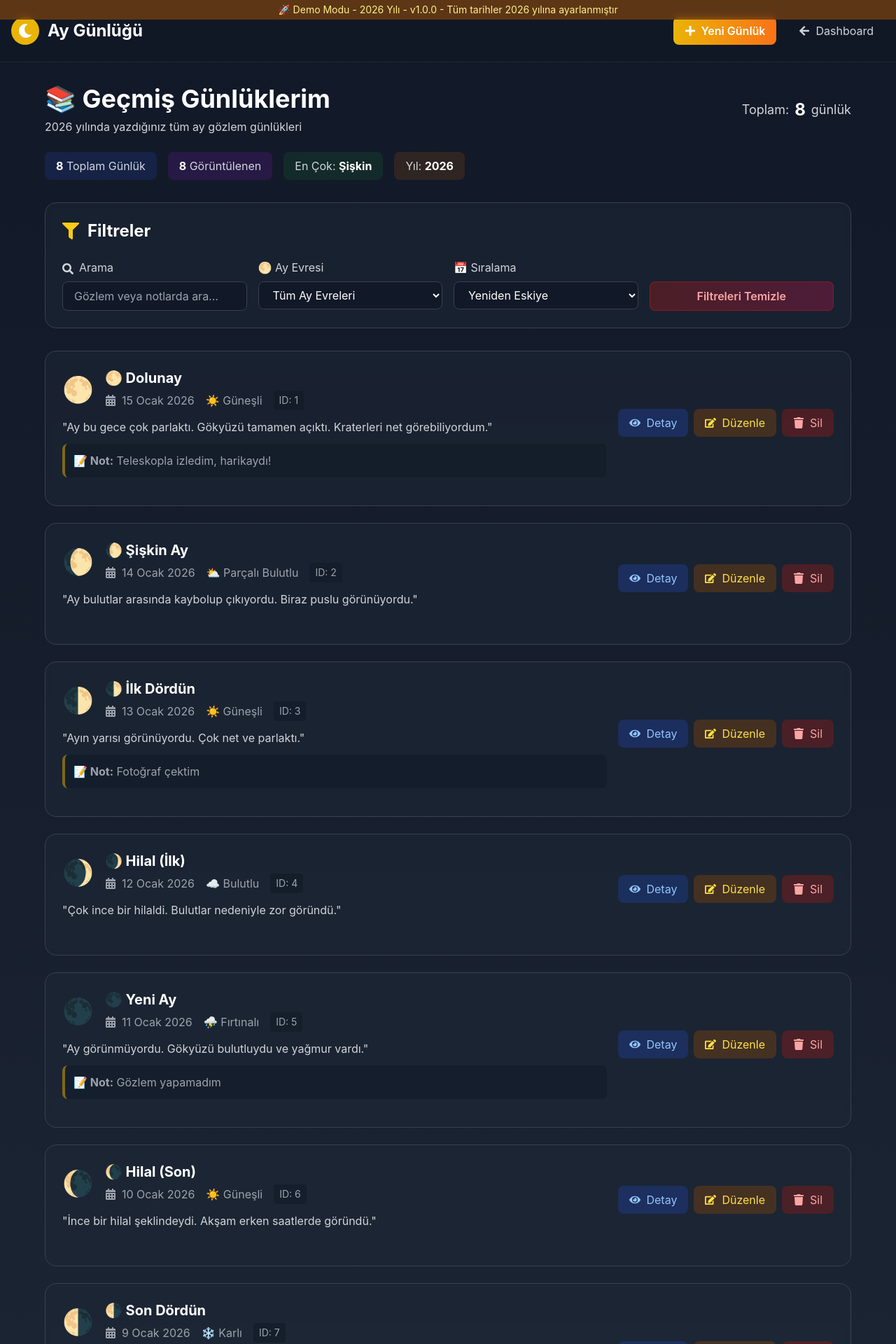
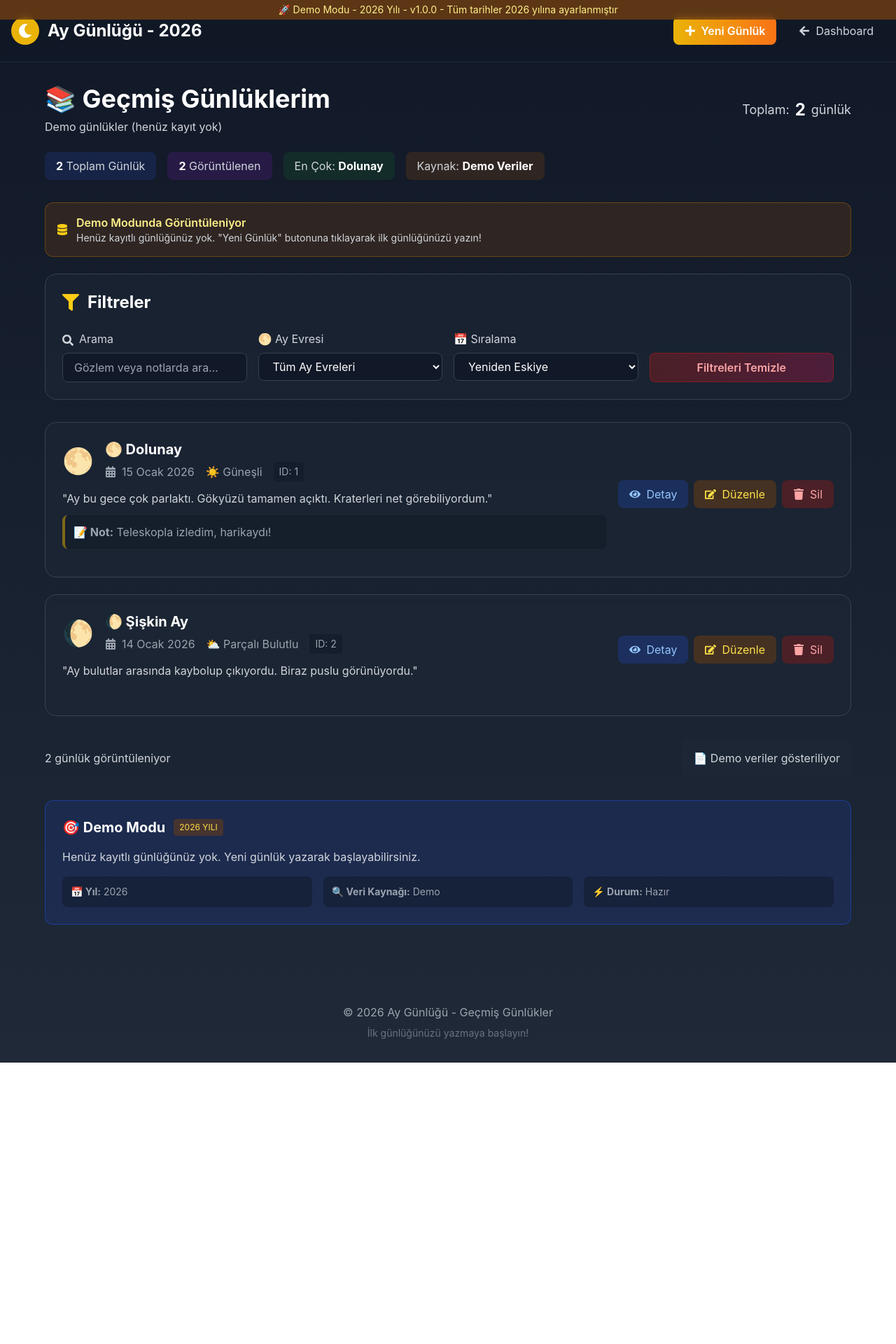
Before and after one commit to yrdgl/subasiooaygunlugum, a React (Create React App) app in the folder frontend/: page /Gunlukler in a window 1280 px wide. Shown: the top 1920 px of the page at 70% size. After the commit the page ends 1518 px from the top, so only its background shows below. Built offline with nearby package versions, Linux system fonts and the light colour scheme.

Commit message:
Update Gunlukler.js

```diff
--- a/frontend/src/pages/Gunlukler.js
+++ b/frontend/src/pages/Gunlukler.js
@@ -1,15 +1,69 @@
-import React, { useState } from 'react';
+import React, { useState, useEffect } from 'react';
 import {
   FaMoon, FaCalendarAlt, FaSearch, FaFilter,
-  FaArrowLeft, FaEye, FaTrash, FaEdit, FaPlus
+  FaArrowLeft, FaEye, FaTrash, FaEdit, FaPlus, FaDatabase
 } from 'react-icons/fa';
 import { Link, useNavigate } from 'react-router-dom';
 
 function Gunlukler() {
   const navigate = useNavigate();
 
-  // Demo günlük verileri - 2026 yılı
-  const [gunlukler] = useState([
+  const [gunlukler, setGunlukler] = useState([]);
+  const [loading, setLoading] = useState(true);
+  const [filtreler, setFiltreler] = useState({
+    arama: '',
+    ayEvresi: '',
+    baslangicTarihi: '',
+    bitisTarihi: ''
+  });
+  const [siralama, setSiralama] = useState('yeniden-eskiye');
+  const [dataSource, setDataSource] = useState('localStorage'); // 'demo' veya 'localStorage'
+
+  // localStorage'dan günlükleri yükle
+  useEffect(() => {
+    const loadGunlukler = () => {
+      setLoading(true);
+
+      try {
+        // localStorage'dan günlükleri al
+        const storedGunlukler = JSON.parse(localStorage.getItem('ayGunlukleri') || '[]');
+
+        if (storedGunlukler.length > 0) {
+          setGunlukler(storedGunlukler);
+          setDataSource('localStorage');
+        } else {
+          // Eğer localStorage'da veri yoksa demo verileri göster
+          const demoGunlukler = getDemoGunlukler();
+          setGunlukler(demoGunlukler);
+          setDataSource('demo');
+        }
+      } catch (error) {
+        console.error('Günlükler yüklenirken hata:', error);
+        // Hata durumunda demo verileri göster
+        setGunlukler(getDemoGunlukler());
+        setDataSource('demo');
+      } finally {
+        setLoading(false);
+      }
+    };
+
+    loadGunlukler();
+
+    // LocalStorage değişikliklerini dinle
+    const handleStorageChange = () => {
+      loadGunlukler();
+    };
+
+    window.addEventListener('storage', handleStorageChange);
+
+    return () => {
+      window.removeEventListener('storage', handleStorageChange);
+    };
+  }, []);
+
+  // Demo günlük verileri - localStorage'da veri yoksa gösterilecek
+  const getDemoGunlukler = () => {
+    return [
       {
         id: 1,
         tarih: "15 Ocak 2026",
@@ -25,65 +79,9 @@ function Gunlukler() {
         havaDurumu: "⛅ Parçalı Bulutlu",
         gozlem: "Ay bulutlar arasında kaybolup çıkıyordu. Biraz puslu görünüyordu.",
         notlar: ""
-    },
-    {
-      id: 3,
-      tarih: "13 Ocak 2026",
-      ayEvresi: "🌓 İlk Dördün",
-      havaDurumu: "☀️ Güneşli",
-      gozlem: "Ayın yarısı görünüyordu. Çok net ve parlaktı.",
-      notlar: "Fotoğraf çektim"
-    },
-    {
-      id: 4,
-      tarih: "12 Ocak 2026",
-      ayEvresi: "🌒 Hilal (İlk)",
-      havaDurumu: "☁️ Bulutlu",
-      gozlem: "Çok ince bir hilaldi. Bulutlar nedeniyle zor göründü.",
-      notlar: ""
-    },
-    {
-      id: 5,
-      tarih: "11 Ocak 2026",
-      ayEvresi: "🌑 Yeni Ay",
-      havaDurumu: "⛈️ Fırtınalı",
-      gozlem: "Ay görünmüyordu. Gökyüzü bulutluydu ve yağmur vardı.",
-      notlar: "Gözlem yapamadım"
-    },
-    {
-      id: 6,
-      tarih: "10 Ocak 2026",
-      ayEvresi: "🌘 Hilal (Son)",
-      havaDurumu: "☀️ Güneşli",
-      gozlem: "İnce bir hilal şeklindeydi. Akşam erken saatlerde göründü.",
-      notlar: ""
-    },
-    {
-      id: 7,
-      tarih: "9 Ocak 2026",
-      ayEvresi: "🌗 Son Dördün",
-      havaDurumu: "❄️ Karlı",
-      gozlem: "Ayın yarısı görünüyordu ama kar nedeniyle pusluydu.",
-      notlar: "Hava çok soğuktu"
-    },
-    {
-      id: 8,
-      tarih: "8 Ocak 2026",
-      ayEvresi: "🌖 Şişkin Ay (Son)",
-      havaDurumu: "☀️ Güneşli",
-      gozlem: "Ay neredeyse dolunay gibiydi. Çok parlaktı.",
-      notlar: ""
       }
-  ]);
-
-  const [filtreler, setFiltreler] = useState({
-    arama: '',
-    ayEvresi: '',
-    baslangicTarihi: '',
-    bitisTarihi: ''
-  });
-
-  const [siralama, setSiralama] = useState('yeniden-eskiye');
+    ];
+  };
 
   const ayEvreleri = [
     { emoji: '🌑', ad: 'Yeni Ay', deger: 'yeni' },
@@ -110,7 +108,21 @@ function Gunlukler() {
 
   const handleGunlukSil = (id) => {
     if (window.confirm('Bu günlüğü silmek istediğinize emin misiniz?')) {
-      alert(`Günlük silindi! (ID: ${id}) - Firebase eklenecek`);
+      // LocalStorage'dan sil
+      const mevcutGunlukler = JSON.parse(localStorage.getItem('ayGunlukleri') || '[]');
+      const yeniGunlukler = mevcutGunlukler.filter(gunluk => gunluk.id !== id);
+      localStorage.setItem('ayGunlukleri', JSON.stringify(yeniGunlukler));
+
+      // State'i güncelle
+      setGunlukler(yeniGunlukler);
+
+      // Eğer tüm günlükler silindiyse demo verilere geç
+      if (yeniGunlukler.length === 0) {
+        setGunlukler(getDemoGunlukler());
+        setDataSource('demo');
+      }
+
+      alert(`Günlük silindi! (ID: ${id})`);
     }
   };
 
@@ -188,7 +200,17 @@ function Gunlukler() {
     const enCok = Object.entries(evreler)
       .sort((a, b) => b[1] - a[1])[0];
 
-    return enCok ? enCok[0] : 'Dolunay';
+    return enCok ? enCok[0] : 'Henüz yok';
+  };
+
+  // LocalStorage'ı temizle (demo için)
+  const handleLocalStorageTemizle = () => {
+    if (window.confirm('Tüm kayıtlı günlükleri silmek istediğinize emin misiniz? Bu işlem geri alınamaz!')) {
+      localStorage.removeItem('ayGunlukleri');
+      setGunlukler(getDemoGunlukler());
+      setDataSource('demo');
+      alert('Tüm günlükler silindi! Demo veriler gösteriliyor.');
+    }
   };
 
   return (
@@ -202,7 +224,7 @@ function Gunlukler() {
                 <FaMoon className="text-white text-xl" />
               </div>
               <h1 className="text-2xl font-bold text-white">
-                Ay Günlüğü
+                Ay Günlüğü - 2026
               </h1>
             </div>
 
@@ -238,21 +260,34 @@ function Gunlukler() {
                   📚 Geçmiş Günlüklerim
                 </h1>
                 <p className="text-gray-300">
-                  2026 yılında yazdığınız tüm ay gözlem günlükleri
+                  {dataSource === 'localStorage'
+                    ? 'Kayıtlı günlükleriniz'
+                    : 'Demo günlükler (henüz kayıt yok)'}
                 </p>
               </div>
 
-              <div className="mt-4 md:mt-0">
+              <div className="mt-4 md:mt-0 flex items-center space-x-4">
                 <div className="flex items-center space-x-2 text-lg">
                   <span className="text-gray-300">Toplam:</span>
                   <span className="font-bold text-white text-2xl">{toplamGunluk}</span>
                   <span className="text-gray-300">günlük</span>
                 </div>
+
+                {dataSource === 'localStorage' && (
+                  <button
+                    onClick={handleLocalStorageTemizle}
+                    className="px-3 py-1 bg-red-900/50 text-red-300 text-sm rounded-lg hover:bg-red-900/70"
+                    title="Tüm kayıtlı günlükleri sil"
+                  >
+                    <FaDatabase className="inline mr-1" />
+                    Temizle
+                  </button>
+                )}
               </div>
             </div>
 
             <div className="flex flex-wrap gap-4">
-              <div className="bg-blue-900/30 rounded-lg px-4 py-2">
+              <div className={`rounded-lg px-4 py-2 ${dataSource === 'localStorage' ? 'bg-green-900/30' : 'bg-blue-900/30'}`}>
                 <p className="text-gray-300">
                   <span className="font-bold text-white">{toplamGunluk}</span> Toplam Günlük
                 </p>
@@ -269,11 +304,28 @@ function Gunlukler() {
               </div>
               <div className="bg-yellow-900/30 rounded-lg px-4 py-2">
                 <p className="text-gray-300">
-                  Yıl: <span className="font-bold text-white">2026</span>
+                  Kaynak: <span className="font-bold text-white">
+                    {dataSource === 'localStorage' ? 'Kayıtlı Veriler' : 'Demo Veriler'}
+                  </span>
                 </p>
               </div>
             </div>
           </div>
+
+          {/* Veri Kaynağı Bilgisi */}
+          {dataSource === 'demo' && (
+            <div className="mb-6 bg-yellow-900/30 rounded-xl p-4 border border-yellow-700/50">
+              <div className="flex items-center">
+                <FaDatabase className="text-yellow-400 mr-3" />
+                <div>
+                  <p className="text-yellow-200 font-semibold">Demo Modunda Görüntüleniyor</p>
+                  <p className="text-gray-300 text-sm">
+                    Henüz kayıtlı günlüğünüz yok. "Yeni Günlük" butonuna tıklayarak ilk günlüğünüzü yazın!
+                  </p>
+                </div>
+              </div>
+            </div>
+          )}
 
           {/* Filtreler */}
           <div className="bg-gray-800/50 backdrop-blur-sm rounded-2xl p-6 mb-8 border border-gray-700">
@@ -346,7 +398,16 @@ function Gunlukler() {
             </div>
           </div>
 
+          {/* Yükleniyor */}
+          {loading && (
+            <div className="text-center py-12">
+              <div className="inline-block animate-spin rounded-full h-12 w-12 border-t-2 border-b-2 border-yellow-500 mb-4"></div>
+              <p className="text-gray-300">Günlükler yükleniyor...</p>
+            </div>
+          )}
+
           {/* Günlük Listesi */}
+          {!loading && (
             <div className="space-y-6">
               {filtrelenmisGunlukler.length > 0 ? (
                 filtrelenmisGunlukler.map((gunluk) => (
@@ -374,6 +435,11 @@ function Gunlukler() {
                               <span className="text-sm bg-gray-900/50 px-2 py-1 rounded">
                                 ID: {gunluk.id}
                               </span>
+                              {dataSource === 'localStorage' && (
+                                <span className="text-xs text-green-400 bg-green-900/30 px-2 py-1 rounded">
+                                  ✅ Kayıtlı
+                                </span>
+                              )}
                             </div>
                           </div>
                         </div>
@@ -426,7 +492,9 @@ function Gunlukler() {
                     Günlük Bulunamadı
                   </h3>
                   <p className="text-gray-300 mb-6 max-w-md mx-auto">
-                  Filtrelere uygun günlük bulunamadı veya henüz günlük yazmadınız.
+                    {dataSource === 'localStorage'
+                      ? 'Filtrelere uygun günlük bulunamadı.'
+                      : 'Henüz günlük yazmadınız. İlk günlüğünüzü yazmaya ne dersiniz?'}
                   </p>
                   <div className="space-x-4">
                     <button
@@ -439,22 +507,23 @@ function Gunlukler() {
                       onClick={handleYeniGunluk}
                       className="inline-block px-6 py-2 bg-gradient-to-r from-yellow-500 to-orange-500 text-white font-semibold rounded-lg hover:from-yellow-600 hover:to-orange-600 transition-colors hover:scale-105"
                     >
-                    Yeni Günlük Yaz
+                      {dataSource === 'localStorage' ? 'Yeni Günlük Yaz' : 'İlk Günlüğü Yaz'}
                     </button>
                   </div>
                 </div>
               )}
             </div>
+          )}
 
           {/* Sayfalama Bilgisi */}
-          {filtrelenmisGunlukler.length > 0 && (
+          {!loading && filtrelenmisGunlukler.length > 0 && (
             <div className="mt-8 flex flex-col md:flex-row items-center justify-between">
               <p className="text-gray-300 mb-4 md:mb-0">
                 {goruntulenenGunluk} günlük görüntüleniyor
               </p>
               <div className="bg-gray-800/50 rounded-lg p-4">
                 <p className="text-gray-300">
-                  📄 Sayfalama özelliği yakında eklenecek!
+                  📄 {dataSource === 'localStorage' ? 'Kayıtlı veriler gösteriliyor' : 'Demo veriler gösteriliyor'}
                 </p>
               </div>
             </div>
@@ -464,14 +533,16 @@ function Gunlukler() {
           <div className="mt-8 bg-blue-900/30 rounded-xl p-6 border border-blue-700/50">
             <div className="flex items-center mb-4">
               <h3 className="text-xl font-bold text-white">
-                🎯 Demo Modu
+                {dataSource === 'localStorage' ? '💾 Kayıtlı Günlükler' : '🎯 Demo Modu'}
               </h3>
               <span className="ml-3 px-2 py-1 bg-yellow-900/50 text-yellow-300 text-xs rounded">
                 2026 YILI
               </span>
             </div>
             <p className="text-gray-300 mb-4">
-              Şu anda demo verilerle çalışıyorsunuz. Firebase eklenince gerçek günlükleriniz yüklenecek.
+              {dataSource === 'localStorage'
+                ? `Şu anda ${toplamGunluk} kayıtlı günlüğünüzü görüntülüyorsunuz.`
+                : 'Henüz kayıtlı günlüğünüz yok. Yeni günlük yazarak başlayabilirsiniz.'}
             </p>
             <div className="grid grid-cols-1 md:grid-cols-3 gap-4">
               <div className="p-3 bg-gray-900/50 rounded-lg">
@@ -481,12 +552,12 @@ function Gunlukler() {
               </div>
               <div className="p-3 bg-gray-900/50 rounded-lg">
                 <p className="text-gray-400 text-sm">
-                  <strong>🔍 Filtre:</strong> Arama ve ay evresi
+                  <strong>🔍 Veri Kaynağı:</strong> {dataSource === 'localStorage' ? 'LocalStorage' : 'Demo'}
                 </p>
               </div>
               <div className="p-3 bg-gray-900/50 rounded-lg">
                 <p className="text-gray-400 text-sm">
-                  <strong>⚡ İşlemler:</strong> Detay, düzenle, sil
+                  <strong>⚡ Durum:</strong> {loading ? 'Yükleniyor...' : 'Hazır'}
                 </p>
               </div>
             </div>
@@ -498,10 +569,12 @@ function Gunlukler() {
       <footer className="py-8 border-t border-gray-800 mt-12">
         <div className="container mx-auto px-4 text-center">
           <p className="text-gray-400">
-            © {new Date().getFullYear()} Ay Günlüğü - Geçmiş Günlükler
+            © 2026 Ay Günlüğü - Geçmiş Günlükler
           </p>
           <p className="text-gray-500 text-sm mt-2">
-            Tüm ay gözlemleriniz burada saklanır. İstediğiniz zaman inceleyebilirsiniz.
+            {dataSource === 'localStorage'
+              ? 'Kayıtlı günlükleriniz burada saklanır.'
+              : 'İlk günlüğünüzü yazmaya başlayın!'}
           </p>
         </div>
       </footer>
```
Lines whose indentation alone changed are shown as unchanged.
